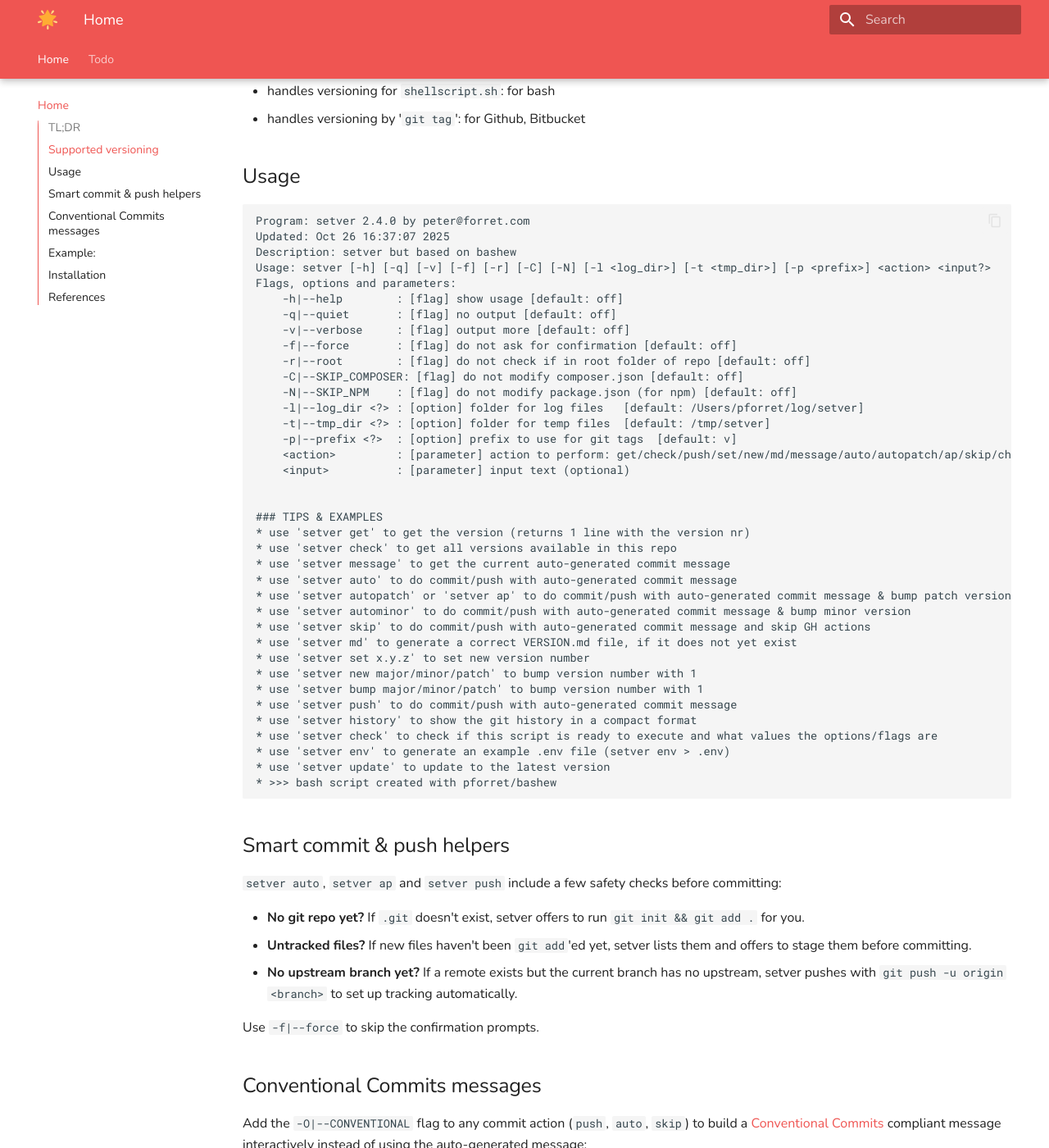
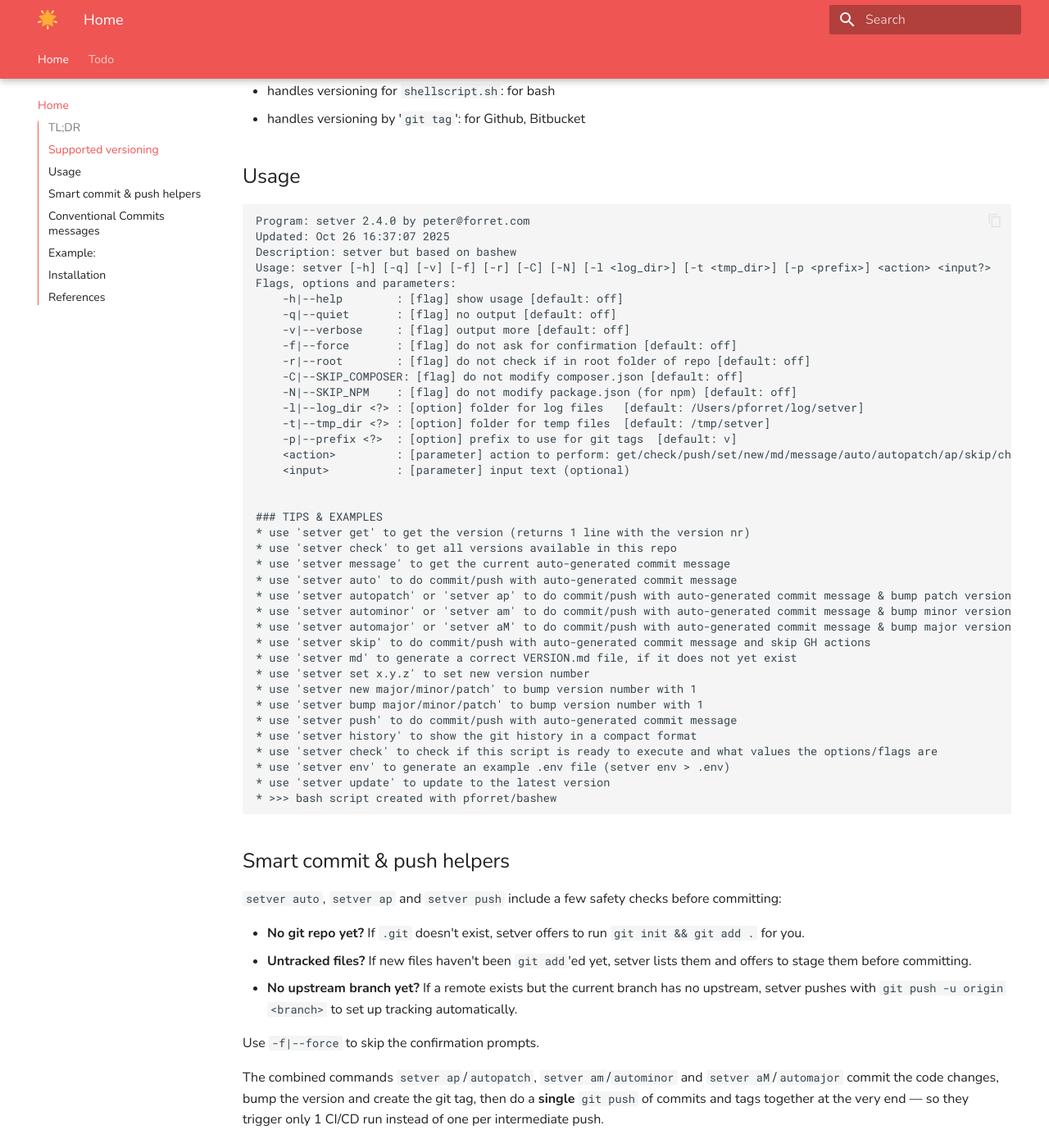
Before and after one commit to pforret/setver, an MkDocs documentation site: the page built from docs/index.md, in a window 1280 px wide and 1400 px high, scrolled down 795 px. Shown: the whole window at 82% size. Built offline with MkDocs 1.6.1 and Material for MkDocs 9.7.7, drawn with Linux system fonts in a browser that asks for light colours.

Commit message:
feat: single git push for autopatch/autominor/automajor (1 CI run)
ap/autopatch, am/autominor and aM/automajor previously pushed up to three
times (auto-commit push, version-bump commit push, tag push), each
triggering a separate CI run. They now defer all intermediate pushes and
do a single `git push -u origin <branch> --tags` at the end, sending
commits and tags together so only 1 CI process is triggered.

- add `am`/`autominor` and `aM`/`automajor` short aliases (resolved
  case-sensitively before the lower-cased action match, since `am`/`aM`
  only differ in case)
- add `push_all_once()` and a SETVER_DEFER_PUSH guard in push_if_possible()
- add bats tests for ap/am/aM/autominor/automajor bumps
- update docs (index.md, CLAUDE.md, CHANGELOG.md)

Co-Authored-By: Claude Opus 4.8 <noreply@anthropic.com>
Claude-Session: https://claude.ai/code/session_012WgMDL5gqJ4dUYB8mQwpJn

```diff
--- a/docs/index.md
+++ b/docs/index.md
@@ -59,7 +59,8 @@ Flags, options and parameters:
 * use 'setver message' to get the current auto-generated commit message
 * use 'setver auto' to do commit/push with auto-generated commit message
 * use 'setver autopatch' or 'setver ap' to do commit/push with auto-generated commit message & bump patch version
-* use 'setver autominor' to do commit/push with auto-generated commit message & bump minor version
+* use 'setver autominor' or 'setver am' to do commit/push with auto-generated commit message & bump minor version
+* use 'setver automajor' or 'setver aM' to do commit/push with auto-generated commit message & bump major version
 * use 'setver skip' to do commit/push with auto-generated commit message and skip GH actions
 * use 'setver md' to generate a correct VERSION.md file, if it does not yet exist
 * use 'setver set x.y.z' to set new version number
@@ -82,6 +83,8 @@ Flags, options and parameters:
 * **No upstream branch yet?** If a remote exists but the current branch has no upstream, setver pushes with `git push -u origin <branch>` to set up tracking automatically.
 
 Use `-f|--force` to skip the confirmation prompts.
+
+The combined commands `setver ap`/`autopatch`, `setver am`/`autominor` and `setver aM`/`automajor` commit the code changes, bump the version and create the git tag, then do a **single** `git push` of commits and tags together at the very end — so they trigger only 1 CI/CD run instead of one per intermediate push.
 
 ## Conventional Commits messages
 
```
Also changed, not shown: CHANGELOG.md (+2 -0 lines), CLAUDE.md (+3 -1 lines), 2 other files.
